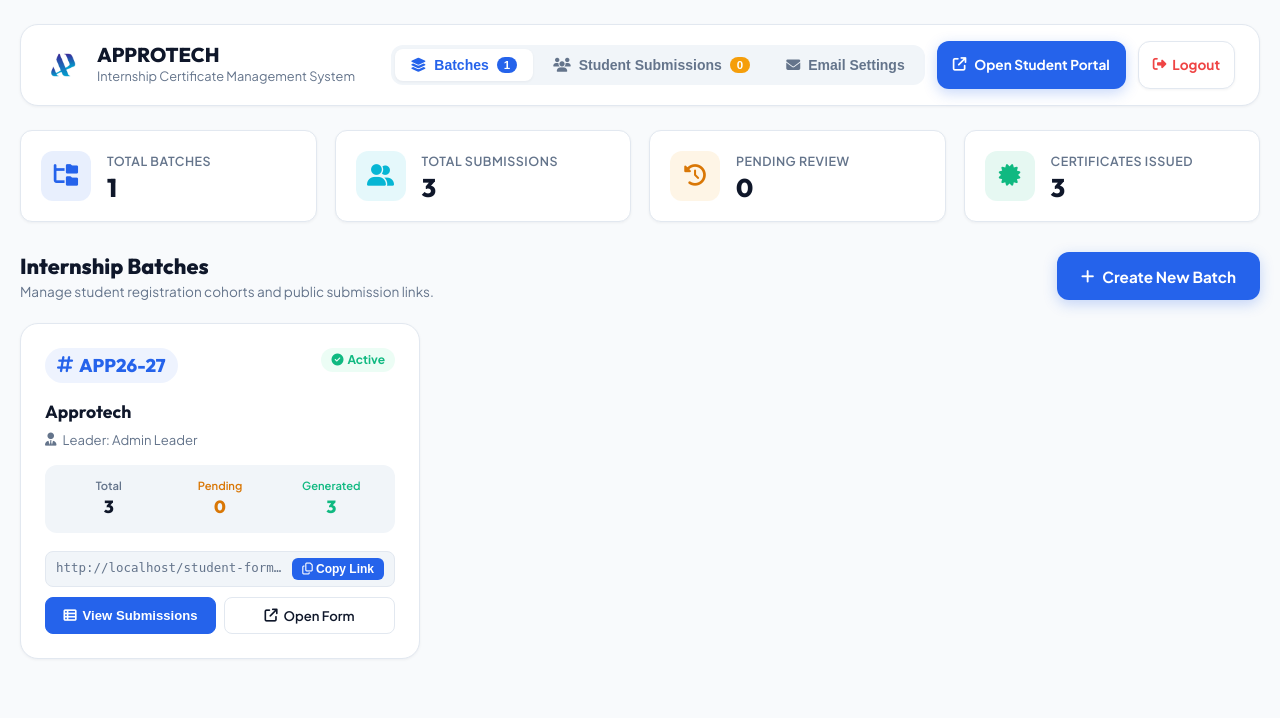
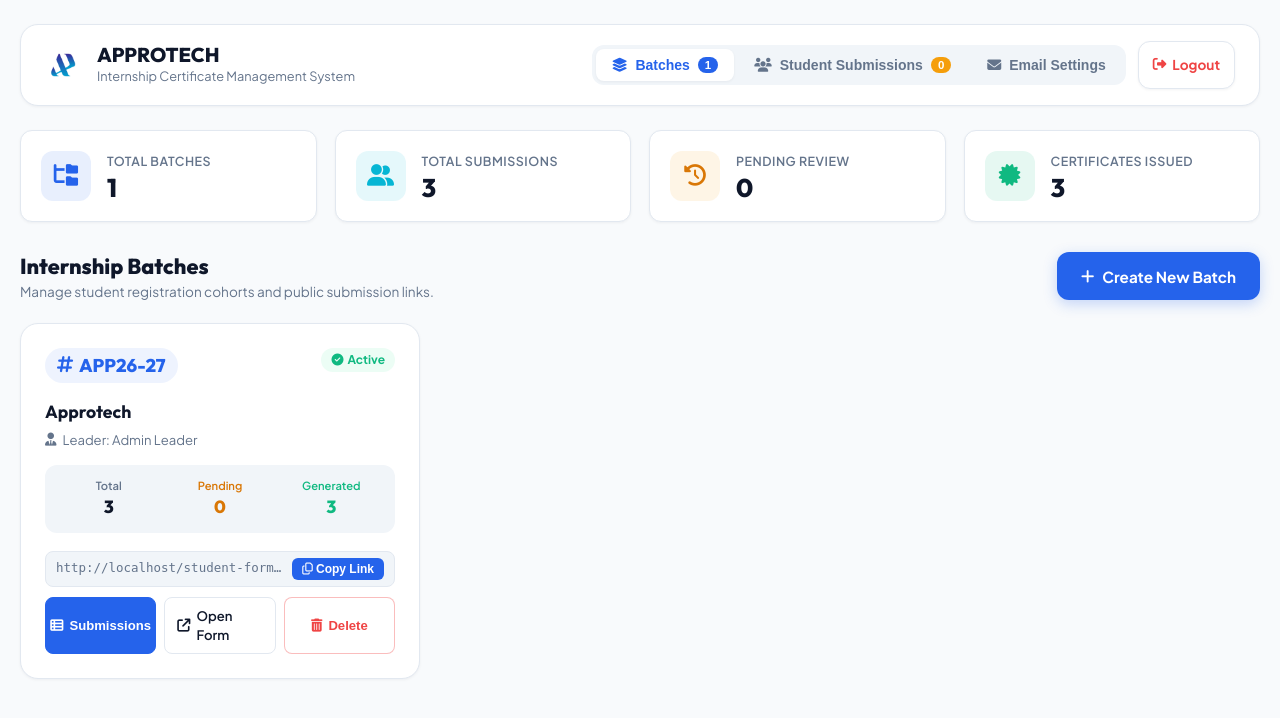
Before and after one commit to Masterminder0046/Approtech_Certificate_Management, a Flask app: page /admin in a window 1280 px wide. Shown: the top 718 px of the page. Run offline with Flask 3, Linux system fonts and the light colour scheme; a user stored in the database is signed in; data comes from the database, SQL or seed files in the repository.

Commit message:
feat(certificate & batch): match exact certificate alignment and commas, add delete batch option, and remove portal button from admin header

```diff
--- a/app.py
+++ b/app.py
@@ -315,7 +315,7 @@ def generate_certificate_docx(student, base_url):
     p_id.paragraph_format.space_before = Pt(0)
     p_id.paragraph_format.space_after = Pt(18)
     r_id = p_id.add_run(student.get('certificate_id') or 'INT:APP26-27/0000-0000')
-    r_id.bold = False
+    r_id.bold = True
     r_id.font.name = "Times New Roman"
     r_id.font.size = Pt(11)
 
@@ -345,10 +345,10 @@ def generate_certificate_docx(student, base_url):
     p1.paragraph_format.line_spacing = 1.35
 
     add_run(p1, "This is to certify that ")
-    add_run(p1, f"{student.get('full_name')} ", bold=True)
-    add_run(p1, f"(Reg. No: {student.get('register_number')}), a student of ")
-    add_run(p1, f"{student.get('college_name')} ", bold=True)
-    add_run(p1, f"pursuing {student.get('degree_branch')}, has successfully completed an Internship Program Through ")
+    add_run(p1, f"{student.get('full_name')}", bold=True)
+    add_run(p1, f" , (Reg. No: {student.get('register_number')}), a student of ")
+    add_run(p1, f"{student.get('college_name')}", bold=True)
+    add_run(p1, f" pursuing {student.get('degree_branch')}, has successfully completed an Internship Program Through ")
     mode_text = str(student.get('mode', 'Online')).strip().upper()
     add_run(p1, mode_text, bold=True)
     add_run(p1, " at our organization in the domain of ")
@@ -364,9 +364,10 @@ def generate_certificate_docx(student, base_url):
     p2.paragraph_format.space_after = Pt(12)
     p2.paragraph_format.line_spacing = 1.35
     add_run(p2, "The internship was undertaken from ")
-    add_run(p2, f"{start_fmt} ", bold=True)
-    add_run(p2, "to ")
-    add_run(p2, f"{end_fmt}.", bold=True)
+    add_run(p2, f"{start_fmt}", bold=True)
+    add_run(p2, " to ")
+    add_run(p2, f"{end_fmt}", bold=True)
+    add_run(p2, ".")
 
     # Paragraph 3
     p3 = doc.add_paragraph()
@@ -374,8 +375,9 @@ def generate_certificate_docx(student, base_url):
     p3.paragraph_format.space_before = Pt(0)
     p3.paragraph_format.space_after = Pt(12)
     p3.paragraph_format.line_spacing = 1.35
-    add_run(p3, "During the course of the internship, the student exhibited commendable professional behaviour and technical proficiency, particularly in the project titled ")
-    add_run(p3, f"“{student.get('project_title')}”.", bold=True)
+    add_run(p3, "During the course of the internship, the student exhibited commendable professional behaviour and technical proficiency, particularly in the project titled “")
+    add_run(p3, f"{student.get('project_title')}", bold=True)
+    add_run(p3, "”.")
 
     # Paragraph 4
     p4 = doc.add_paragraph()
@@ -733,6 +735,27 @@ def toggle_batch_email(batch_id):
     conn.commit()
     conn.close()
     return jsonify({'success': True, 'email_enabled': new_val})
+
+@app.route('/api/batches/<int:batch_id>', methods=['DELETE'])
+@app.route('/api/batches/<int:batch_id>/delete', methods=['POST'])
+@admin_required
+def delete_batch(batch_id):
+    """Deletes a batch and cascades deletion of its associated students."""
+    conn = get_db()
+    cur = conn.cursor()
+    cur.execute("SELECT id, batch_code, batch_name FROM batches WHERE id = ?", (batch_id,))
+    batch = cur.fetchone()
+    if not batch:
+        conn.close()
+        return jsonify({'error': 'Batch not found'}), 404
+
+    batch_code = batch['batch_code']
+    cur.execute("DELETE FROM students WHERE batch_id = ?", (batch_id,))
+    cur.execute("DELETE FROM batches WHERE id = ?", (batch_id,))
+    conn.commit()
+    conn.close()
+    return jsonify({'success': True, 'message': f"Batch '{batch_code}' and associated records deleted."})
+
 
 # ---------------------------------------------------------------------------
 # API: STUDENTS
--- a/style.css
+++ b/style.css
@@ -2260,10 +2260,12 @@ body {
 .batch-btns-split {
   display: flex;
   gap: 8px;
+  flex-wrap: wrap;
 }
 
 .btn-batch-action {
   flex: 1;
+  min-width: 100px;
   padding: 8px 12px;
   border-radius: var(--radius-sm);
   font-size: 0.82rem;
@@ -2293,6 +2295,18 @@ body {
 
 .btn-batch-action.primary:hover {
   background: #1D4ED8;
+}
+
+.btn-batch-action.danger {
+  background: var(--surface);
+  color: #EF4444;
+  border-color: rgba(239, 68, 68, 0.35);
+}
+
+.btn-batch-action.danger:hover {
+  background: rgba(239, 68, 68, 0.08);
+  border-color: #EF4444;
+  color: #DC2626;
 }
 
 /* Student Submissions Table Controls */
@@ -3633,7 +3647,7 @@ select:focus-visible {
 .pdf-cert-id {
   font-family: 'Times New Roman', Times, serif;
   font-size: 1.05rem;
-  font-weight: 400;
+  font-weight: 700;
   text-align: left;
   margin-bottom: 26px;
   color: #000000;
--- a/templates/admin.html
+++ b/templates/admin.html
@@ -57,10 +57,6 @@
             <i class="fa-solid fa-envelope"></i> Email Settings
           </button>
         </div>
-
-        <a href="/student-form/APP26-27" target="_blank" class="btn-primary" style="text-decoration:none; padding: 8px 16px; font-size: 0.85rem; display: inline-flex; align-items: center; gap: 8px;">
-          <i class="fa-solid fa-arrow-up-right-from-square"></i> Open Student Portal
-        </a>
 
         <a href="/admin/logout" class="btn-secondary" style="text-decoration:none; padding: 8px 14px; font-size: 0.85rem; display: inline-flex; align-items: center; gap: 6px; color: #EF4444;" title="Sign out of Admin Portal">
           <i class="fa-solid fa-right-from-bracket"></i> Logout
@@ -370,7 +366,7 @@
 
             <!-- Body Paragraph 1 -->
             <p class="pdf-cert-paragraph">
-              This is to certify that <strong id="cert-view-name">Jenitt B</strong> (Reg. No: <span id="cert-view-regno">2411</span>), a student of <strong id="cert-view-college">St Peter's college of engineering and technology Avadi Chennai</strong> pursuing <span id="cert-view-degree">BE/CSE</span>, has successfully completed an Internship Program Through <strong id="cert-view-mode">ONLINE</strong> at our organization in the domain of <strong id="cert-view-domain">Full Stack Development (Python)</strong>.
+              This is to certify that <strong id="cert-view-name">Jenitt B</strong> , (Reg. No: <span id="cert-view-regno">2411</span>), a student of <strong id="cert-view-college">St Peter's college of engineering and technology Avadi Chennai</strong> pursuing <span id="cert-view-degree">BE/CSE</span>, has successfully completed an Internship Program Through <strong id="cert-view-mode">ONLINE</strong> at our organization in the domain of <strong id="cert-view-domain">Full Stack Development (Python)</strong>.
             </p>
 
             <!-- Body Paragraph 2 -->
@@ -614,6 +610,14 @@
         const select = document.getElementById('batch-filter-select');
         select.innerHTML = '';
 
+        if ((!currentBatchId || !batches.some(b => b.id === currentBatchId)) && batches.length > 0) {
+          currentBatchId = batches[0].id;
+        }
+
+        if (batches.length === 0) {
+          grid.innerHTML = '<div style="grid-column: 1/-1; padding: 48px 24px; text-align: center; color: var(--muted); background: var(--surface); border: 1px dashed var(--border); border-radius: var(--radius-md);"><i class="fa-solid fa-folder-open" style="font-size: 2.5rem; margin-bottom: 12px; display: block; opacity: 0.5;"></i>No batches found. Click "+ Create Batch" to add a new batch.</div>';
+        }
+
         batches.forEach(b => {
           totalSubmissions += (b.student_count || 0);
           pendingCount += (b.pending_count || 0);
@@ -672,11 +676,14 @@
 
               <div class="batch-btns-split">
                 <button type="button" class="btn-batch-action primary" onclick="viewBatchStudents(${b.id})">
-                  <i class="fa-solid fa-table-list"></i> View Submissions
+                  <i class="fa-solid fa-table-list"></i> Submissions
                 </button>
                 <a href="/student-form/${b.batch_code}" target="_blank" class="btn-batch-action">
                   <i class="fa-solid fa-arrow-up-right-from-square"></i> Open Form
                 </a>
+                <button type="button" class="btn-batch-action danger" onclick="deleteBatch(${b.id}, '${b.batch_code}', '${(b.batch_name || '').replace(/'/g, "\\'")}')" title="Delete Batch">
+                  <i class="fa-solid fa-trash-can"></i> Delete
+                </button>
               </div>
             </div>
           `;
@@ -713,6 +720,39 @@
         btn.innerHTML = '<i class="fa-solid fa-check"></i> Copied!';
         setTimeout(() => { btn.innerHTML = orig; }, 1800);
       });
+    }
+
+    async function deleteBatch(batchId, batchCode, batchName) {
+      const confirmMsg = `Are you sure you want to permanently delete Batch "${batchCode} - ${batchName}"?\n\nWARNING: All student submissions under this batch will also be permanently deleted. This action cannot be undone.`;
+      if (!confirm(confirmMsg)) return;
+
+      try {
+        const res = await fetch(`/api/batches/${batchId}`, {
+          method: 'DELETE',
+          headers: { 'Content-Type': 'application/json' }
+        });
+        const data = await res.json();
+        if (res.ok && data.success) {
+          if (currentBatchId === batchId) {
+            currentBatchId = null;
+          }
+          await loadBatchesAndMetrics();
+          if (globalBatches && globalBatches.length > 0) {
+            currentBatchId = globalBatches[0].id;
+            const sel = document.getElementById('batch-filter-select');
+            if (sel) sel.value = currentBatchId;
+            loadStudentsForBatch(currentBatchId);
+          } else {
+            const tbody = document.getElementById('students-tbody');
+            if (tbody) tbody.innerHTML = '<tr><td colspan="7" class="text-center py-8 text-muted">No batches available</td></tr>';
+          }
+        } else {
+          alert(data.error || 'Failed to delete batch');
+        }
+      } catch (err) {
+        console.error('Error deleting batch:', err);
+        alert('Network error while deleting batch');
+      }
     }
 
     // Load Students for Batch
```
